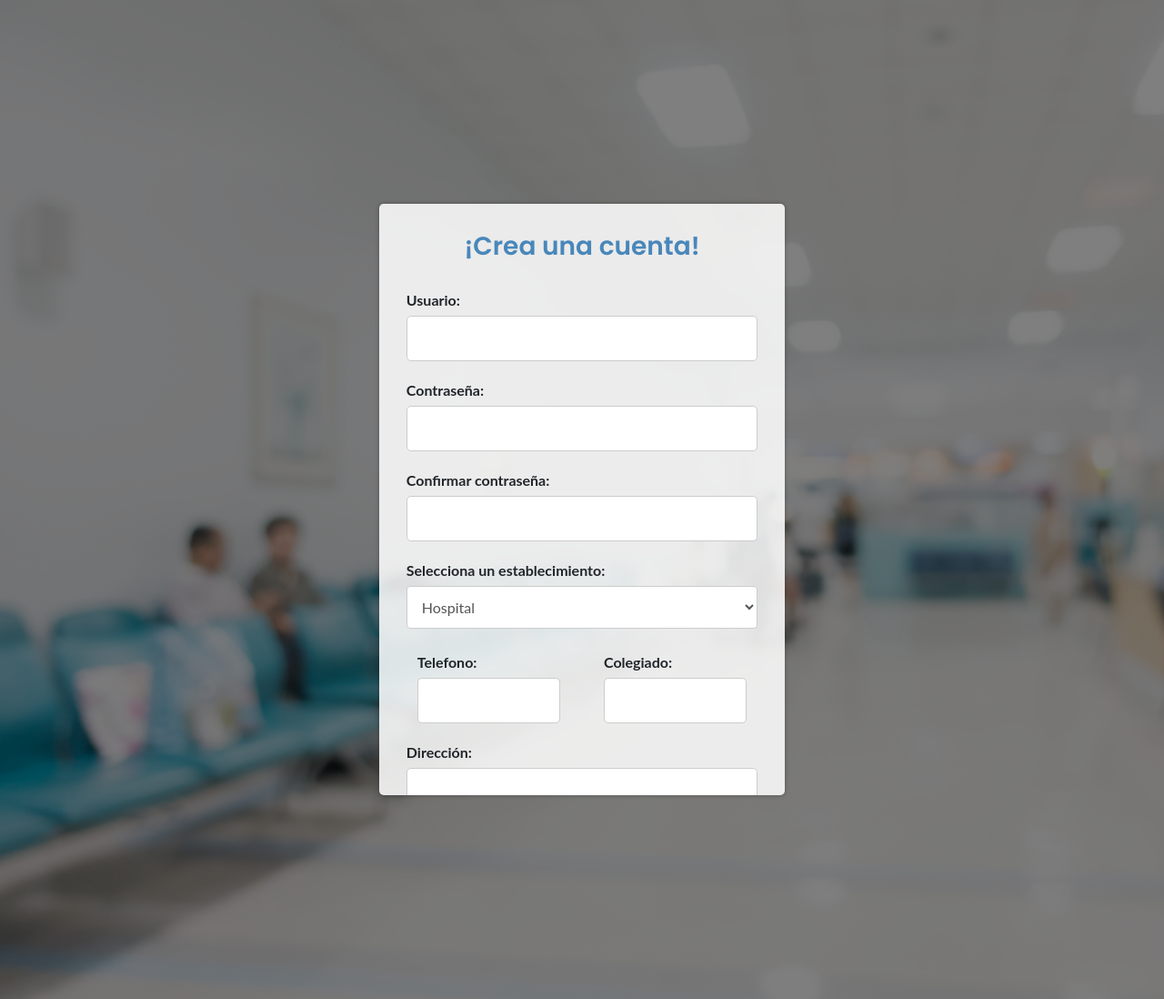
After one commit to BryanEspana/ClinicProyect2, a Flask app: page /auth/register in a window 1280 px wide. The commit adds this page. Shown: the whole page at 91% size. Run offline with Flask 3, Linux system fonts and the light colour scheme.

Commit message:
Register y agregar archivos de dashboard

```diff
--- a/src/app.py
+++ b/src/app.py
@@ -11,6 +11,10 @@ def index():
 def login():
     return render_template('auth/login.html')
 
+@app.route('/auth/register')
+def register():
+    return render_template('auth/register.html')
+
 if __name__ == '__main__':
     app.config.from_object(config['development'])
     app.run()
--- a/src/static/css/auth-css/login.css
+++ b/src/static/css/auth-css/auth.css
@@ -84,6 +84,10 @@ a {
   padding-top: 0.8rem;
   padding-bottom: 0.8rem;
 }
+
+/*
+Registrar
+*/
 .register-text{
   font-size: 17px;
   margin-bottom: 0.8rem;
@@ -94,3 +98,36 @@ a {
   margin-bottom: 0.8rem;
   margin-left: 0.5rem;
 }
+
+.titleSelect {
+  display: block;
+  margin-bottom: 5px;
+  font-weight: bold;
+}
+
+.popupSelect {
+  display: block;
+  width: 100%;
+  padding: 12px;
+  margin-bottom: 25px;
+  border: 1px solid #ccc;
+  border-radius: 4px;
+  font-size: 16px;
+  line-height: 1.3;
+  color: #555;
+  background-color: #fff;
+  transition: border-color 0.15s ease-in-out, box-shadow 0.15s ease-in-out;
+}
+
+.popupSelect:focus {
+  border-color: #007bff;
+  box-shadow: 0 0 0 0.2rem rgba(0, 123, 255, 0.25);
+}
+
+.form-container-register {
+  width: 40%;
+  padding: 30px;
+  background-color: rgba(255, 255, 255, 0.863);
+  box-shadow: 0px 0px 5px rgba(0, 0, 0, 0.3);
+  border-radius: 5px;
+}
--- a/src/static/css/global.css
+++ b/src/static/css/global.css
@@ -42,7 +42,12 @@
 .marT1{
     margin-top: 1rem;
 }
-
+.marR2{
+    margin-right: 2rem;
+}
+.marR3{
+    margin-right: 3rem;
+}
 
 button{
     font-family: 'Poppins', sans-serif;
--- a/src/templates/auth/main.html
+++ b/src/templates/auth/main.html
@@ -33,7 +33,9 @@
             <h2 class="box-decoration-text">Administra tu clinica</h2>
             <h1>La salud de tus pacientes es nuestra prioridad </h1>
             <p>Existen pocas aplicaciones para administrar clinicas, hospitales o sanatorios, con nuestra aplicacion podrás administrar tus pacientes, medicamentos y citas al alcance de pocos clicks</p>
+            <a href="{{ url_for('login') }}">
             <button>Comenzar ahora</button>
+            </a>
         </div>
         <img src="static\img\image.png" class="img-image flex-item">
 
--- /dev/null
+++ b/src/templates/auth/register.html
@@ -0,0 +1,97 @@
+{% extends 'base.html' %}
+
+{% block title %}Main{% endblock %}
+
+{% block customCSS %}
+<link rel="stylesheet" href="{{ url_for('static', filename='css/auth-css/main.css') }}">
+<link rel="stylesheet" href="{{ url_for('static', filename='css/auth-css/auth.css') }}">
+<link rel="stylesheet" href="{{ url_for('static', filename='css/global.css') }}">
+
+<link rel="preconnect" href="https://fonts.googleapis.com">
+<link rel="preconnect" href="https://fonts.gstatic.com" crossorigin>
+<link href="https://fonts.googleapis.com/css2?family=Poppins:wght@200;400;600&display=swap" rel="stylesheet">
+{% endblock %}
+
+{% block body %}
+
+<body class="imagenfondo"">
+  <div class="container contenido">
+    <div class="form-container-register "  style="overflow: auto; height: 650px;">
+        <h2>¡Crea una cuenta!</h2>
+
+      <form action="">
+        <!--Usuario-->
+        <label for="username" class="titleSelect">Usuario:</label>
+        <input type="text" id="username" name="username" required>
+
+        <!--Contraseña-->
+        <label for="password" class="titleSelect">Contraseña:</label>
+        <input type="password" id="password" name="password" required>
+
+        <!--Confirmar contraseña-->
+        <label for="confirm-password" class="titleSelect">Confirmar contraseña:</label>
+        <input type="password" id="password" name="password" required>
+
+        <!--Establecimiento-->
+        <label for="establecimiento" class="titleSelect">Selecciona un establecimiento:</label>
+            <select id="establecimiento" name="establecimiento" class="popupSelect">
+            <option value="hospital">Hospital</option>
+            <option value="centro-salud">Centro de Salud</option>
+            <option value="clinica">Clínica</option>
+            </select>
+
+        <!--Telefono y numero de colegiado-->
+        <div class="flex-row container">
+            <div class="marR3">
+                <label for="phone" class="titleSelect">Telefono:</label>
+                <input type="text" id="numero" name="numero" onkeypress="return validaNumero(event);" required>
+            </div>
+
+            <div>
+                <label for="colegiado" class="titleSelect">Colegiado:</label>
+                <input type="text" required>
+            </div>
+
+
+        </div>
+
+        <!--Dirección-->
+        <label for="direction" class="titleSelect">Dirección:</label>
+        <input type="text"required>
+
+        <!--Especialidad-->
+        <label for="especialidad" class="titleSelect">Especialidad:</label>
+        <input type="text" required>
+
+        <button class="button-style">Iniciar Sesión</button>
+      </form>
+      <div class="flex-row center">
+        <p>¿Si tienes una cuenta?</p>
+        <a href="{{ url_for('login') }}" class="register-text">Inicia sesión </a>
+      </div>
+      <a href="{{ url_for('index') }}">Regresar</a>
+
+    </div>
+  </div>
+</body>
+
+
+
+
+<script>
+    function validaNumero(event) {
+      // Obtenemos el código de la tecla pulsada
+      var charCode = event.which ? event.which : event.keyCode;
+
+      // Si la tecla pulsada es un número, permitimos la entrada
+      if (charCode >= 48 && charCode <= 57) {
+        return true;
+      } else {
+        // Si la tecla pulsada no es un número, impedimos la entrada
+        event.preventDefault();
+        return false;
+      }
+    }
+    </script>
+
+{% endblock %}
```
Also changed, not shown: src/templates/auth/login.html (+5 -2 lines), src/templates/dashboard/dashboard.css (added), src/templates/dashboard/dashboard.html (added), src/templates/dashboard/dashboard.js (added).
